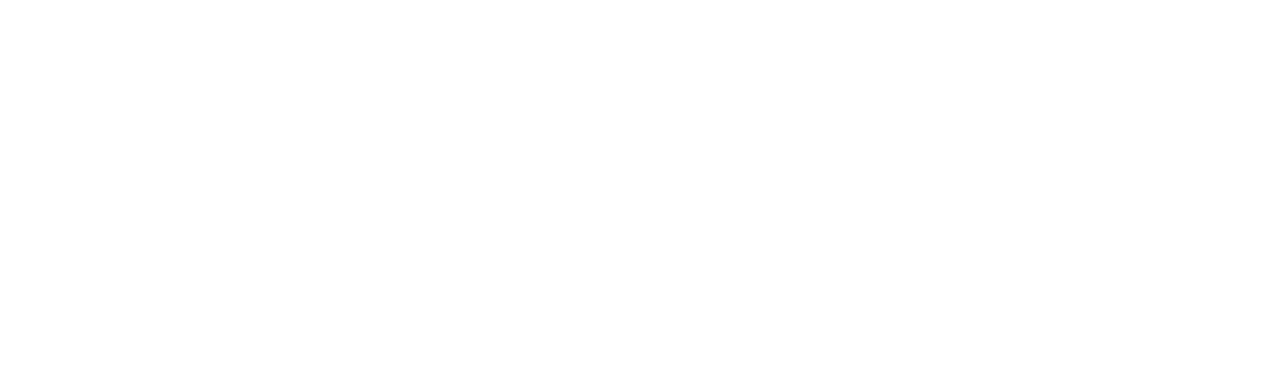
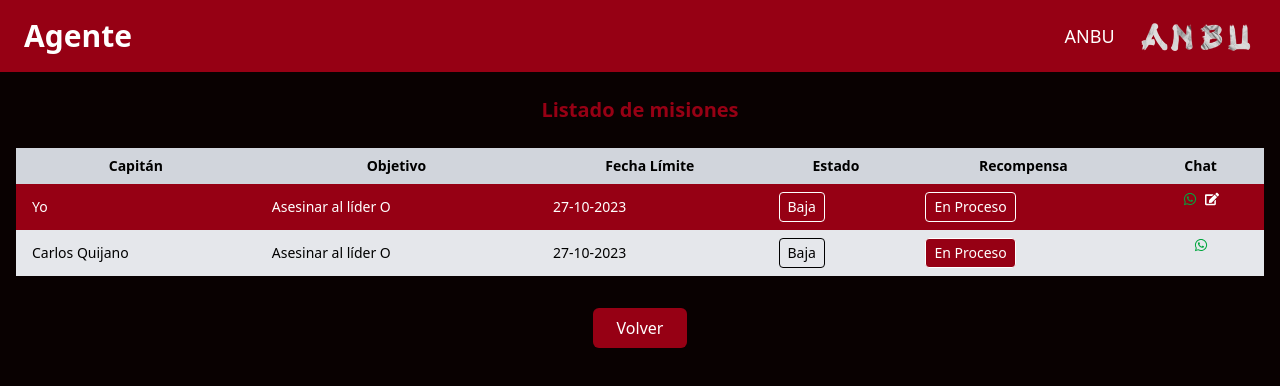
Before and after one commit to LuisVarel4/Front-ANBU, a React (Vite) app: page /mision in a window 1280 px wide. Before the commit this address had no page. Shown: the top 386 px of the page. Built offline with nearby package versions, Linux system fonts and the light colour scheme.

Commit message:
creating MisionList

```diff
--- a/package.json
+++ b/package.json
@@ -13,6 +13,7 @@
     "@tailwindcss/vite": "^4.1.7",
     "react": "^19.1.0",
     "react-dom": "^19.1.0",
+    "react-icons": "^5.5.0",
     "react-router-dom": "^7.6.1"
   },
   "devDependencies": {
--- a/src/components/Dashboard.tsx
+++ b/src/components/Dashboard.tsx
@@ -2,6 +2,7 @@
 import fondo from '../assets/ilustrations/dashboard_bg.jpg'
 import iconoAtras from '../assets/icons/arrow_back.svg'
 import iconoCampana from '../assets/icons/campana.png'
+import { Link } from 'react-router-dom';
 
 function Dashboard() {
 
@@ -24,7 +25,7 @@
 						{/* Menú de Navegación Central */}
 						<ul className="flex justify-center items-center space-x-4">
 							<li><a href="#inicio" className="block text-center px-4 py-2 hover:text-red-anbu " style={textShadow}>Inicio</a></li>
-							<li><a href="#Misiones" className="block text-center px-4 py-2 hover:text-red-anbu" style={textShadow}>Misiones</a></li>
+							<li>  <Link to="/mision" className="block text-center px-4 py-2 hover:text-red-anbu" style={textShadow}> Misiones </Link></li>
 							<li><img src={logoBlanco} alt="Logo" className="w-16 h-16 md:w-20 md:h-20 invert" /></li>
 							<li><a href="#agentes" className="block text-center px-4 py-2 hover:text-red-anbu" style={textShadow}>Agentes</a></li>
 							<li><a href="#reportes" className="block text-center px-4 py-2   hover:text-red-anbu" style={textShadow}>Reportes</a></li>
--- /dev/null
+++ b/src/components/Header.tsx
@@ -0,0 +1,16 @@
+import React from 'react';
+import anbuLetras from '../assets/logos/anbu-letras.png';
+
+const HeaderMision: React.FC = () => {
+  return (
+    <header className="bg-red-anbu text-white flex justify-between items-center px-6 py-4">
+      <h1 className="text-3xl font-bold">Agente</h1>
+      <div className="flex items-center gap-4">
+        <span className="text-lg">ANBU</span>
+        <img src={anbuLetras} alt="ANBU logo" className="h-10" />
+      </div>
+    </header>
+  );
+};
+
+export default HeaderMision;
--- /dev/null
+++ b/src/components/ItemMisionList.tsx
@@ -0,0 +1,41 @@
+import React from 'react';
+import { FaWhatsapp } from 'react-icons/fa';
+import { FaEdit } from 'react-icons/fa';
+
+interface MisionProps {
+  captain: string;
+  objective: string;
+  deadline: string;
+  level: string;
+  status: string;
+  isOwner?: boolean;
+}
+
+const ItemMisionList: React.FC<MisionProps> = ({
+  captain,
+  objective,
+  deadline,
+  level,
+  status,
+  isOwner = false,
+}) => {
+  return (
+    <tr className={`${isOwner ? 'bg-red-anbu text-white' : 'bg-gray-200 text-black'}`}>
+      <td className="px-4 py-2">{captain}</td>
+      <td className="px-4 py-2">{objective}</td>
+      <td className="px-4 py-2">{deadline}</td>
+      <td className="px-4 py-2">
+        <button className="border px-2 py-1 rounded">{level}</button>
+      </td>
+      <td className="px-4 py-2">
+        <button className="border px-2 py-1 rounded bg-red-anbu text-white">{status}</button>
+      </td>
+      <td className="px-4 py-2 flex items-center justify-center gap-2">
+        <FaWhatsapp className="text-green-600 cursor-pointer" />
+        {isOwner && <FaEdit className="text-white cursor-pointer" />}
+      </td>
+    </tr>
+  );
+};
+
+export default ItemMisionList;
--- /dev/null
+++ b/src/features/missions/ListMisionScreen.tsx
@@ -0,0 +1,60 @@
+import React from 'react';
+import Header from '../../components/Header';
+import ItemMisionList from '../../components/ItemMisionList';
+
+const mockMissions = [
+  {
+    captain: 'Yo',
+    objective: 'Asesinar al líder O',
+    deadline: '27-10-2023',
+    level: 'Baja',
+    status: 'En Proceso',
+    isOwner: true,
+  },
+  {
+    captain: 'Carlos Quijano',
+    objective: 'Asesinar al líder O',
+    deadline: '27-10-2023',
+    level: 'Baja',
+    status: 'En Proceso',
+    isOwner: false,
+  },
+];
+
+const MisionLisScreen: React.FC = () => {
+  return (
+    <div className="min-h-screen bg-black-anbu text-white">
+      <Header />
+
+      <div className="text-center py-6">
+        <h2 className="text-xl text-red-anbu font-semibold">Listado de misiones</h2>
+      </div>
+
+      <div className="overflow-x-auto px-4">
+        <table className="w-full bg-gray-900 text-sm rounded">
+          <thead className="bg-gray-300 text-black">
+            <tr>
+              <th className="px-4 py-2">Capitán</th>
+              <th className="px-4 py-2">Objetivo</th>
+              <th className="px-4 py-2">Fecha Límite</th>
+              <th className="px-4 py-2">Estado</th>
+              <th className="px-4 py-2">Recompensa</th>
+              <th className="px-4 py-2">Chat</th>
+            </tr>
+          </thead>
+          <tbody>
+            {mockMissions.map((mision, idx) => (
+              <ItemMisionList key={idx} {...mision} />
+            ))}
+          </tbody>
+        </table>
+      </div>
+
+      <div className="text-center mt-8">
+        <button className="bg-red-anbu text-white px-6 py-2 rounded-md">Volver</button>
+      </div>
+    </div>
+  );
+};
+
+export default MisionLisScreen;
--- a/src/pages/AuthPage.tsx
+++ b/src/pages/AuthPage.tsx
@@ -1,4 +1,3 @@
-// src/pages/AuthPage.tsx
 import AuthScreen from '../features/auth/AuthScreen';
 
 const AuthPage: React.FC = () => {
--- a/src/pages/HomePage.tsx
+++ b/src/pages/HomePage.tsx
@@ -1,4 +1,3 @@
-// src/pages/AuthPage.tsx
 import DashboardScreen from '../components/Dashboard';
 import TraitorsScreen from '../components/Traitors';
 
--- /dev/null
+++ b/src/pages/MisionPage.tsx
@@ -0,0 +1,7 @@
+import MisionsScreen from '../features/missions/ListMisionScreen';
+
+const MisionPage: React.FC = () => {
+  return <MisionsScreen />;
+};
+
+export default MisionPage;
--- a/src/pages/OtpPage.tsx
+++ b/src/pages/OtpPage.tsx
@@ -1,4 +1,3 @@
-// src/pages/AuthPage.tsx
 import OtpScreen from '../features/auth/OtpScreen';
 
 const OtpPage: React.FC = () => {
--- a/src/routes/Routes.tsx
+++ b/src/routes/Routes.tsx
@@ -3,6 +3,8 @@
 import AuthPage from '../pages/AuthPage';
 import OtpPage from '../pages/OtpPage';
 import HomePage from '../pages/HomePage';
+import MisionLisScreen from '../features/missions/ListMisionScreen';
+import MisionPage from '../pages/MisionPage';
 
 const AppRoutes = () => {
   return (
@@ -11,6 +13,7 @@
       <Route path="/auth" element={<AuthPage />} />
       <Route path="/otp" element={<OtpPage />} />
       <Route path="/homepage" element={<HomePage />} />
+      <Route path="/mision" element={<MisionPage />} />
       {/* Add other routes here */}
     </Routes>
   );
```
Also changed, not shown: src/assets/logos/anbu-letras.png (renamed from src/assets/logos/imagen_2025-04-13_231517876-Photoroom.png), src/features/missions/Demientras.tsx (deleted), 1 other file (tests, documents, lock files or other folders).
